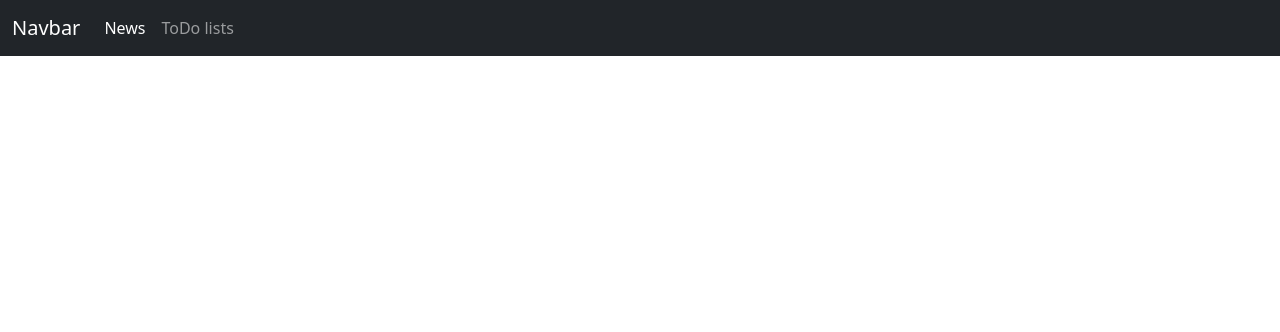
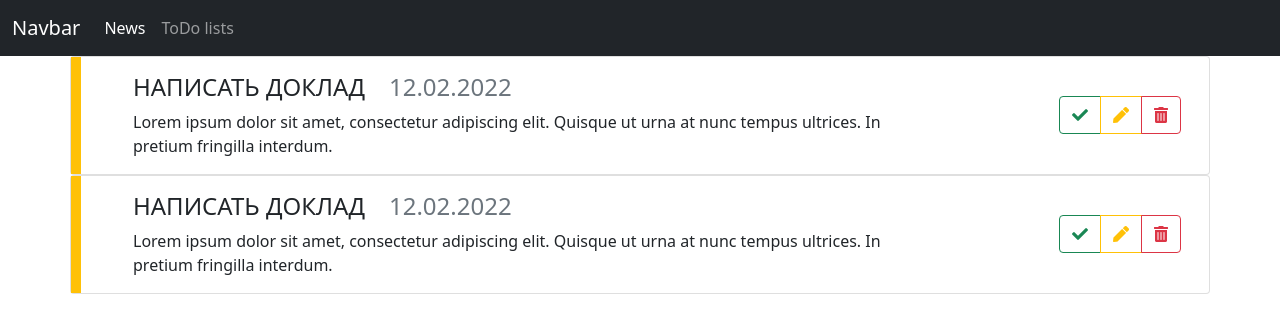
Before and after one commit to vishIGOR/WebFrontendLab4, a React (Create React App) app in the folder lab4.1/: page /todo in a window 1280 px wide. Shown: the top 332 px of the page. Built offline with nearby package versions, Linux system fonts and the light colour scheme.

Commit message:
work with todo

```diff
--- a/lab4.1/src/App.js
+++ b/lab4.1/src/App.js
@@ -4,6 +4,8 @@ import NavBar from './components/navBar';
 import NewsCarousel from './components/news/newsCarousel';
 import NewsHeading from './components/news/newsHeading';
 import { BrowserRouter, Route, Routes } from 'react-router-dom';
+import TodoElement from './components/todo/todoElement';
+import TodoList from './components/todo/todoList';
 
 function App() {
   return (
@@ -26,8 +28,8 @@ function App() {
             </div>
           }>
           </Route>
-          <Route path="/todos" element={
-            <div>ку</div>
+          <Route path="/todo" element={
+            <div><TodoList /></div>
           }></Route>
         </Routes>
       </div>
--- a/lab4.1/src/components/navBar.js
+++ b/lab4.1/src/components/navBar.js
@@ -9,7 +9,7 @@ function NavBar() {
                 <Navbar.Collapse id="navbar_menu">
                     <Nav className="navbar-nav">
                         <Nav.Link className="nav-link active" href="/">News</Nav.Link>
-                        <Nav.Link className="nav-link" href="/todos">ToDo lists</Nav.Link>
+                        <Nav.Link className="nav-link" href="/todo">ToDo lists</Nav.Link>
                     </Nav>
                 </Navbar.Collapse>
             </div>
--- a/lab4.1/src/components/news/newsItem.js
+++ b/lab4.1/src/components/news/newsItem.js
@@ -1,13 +1,8 @@
 import { Card, Row, Col } from "react-bootstrap";
-import {setLikeActionCreator} from "./../../reducers/news-reducer.js";
-// import {useDispatch} from "react-redux";
 
 function NewsItem(props) {
-    let likes = props.likes
-    // const dispatch = useDispatch();
 
     const setLike = () =>{
-        // dispatch(setLikeActionCreator(props.id));
         console.log(props.id);
     }
 
@@ -36,7 +31,7 @@ function NewsItem(props) {
                             <div className="text-muted">{props.date.substr(0, 10)}</div>
                         </div>
                         <div className="col-xs-12 col-sm d-flex flex-row-reverse">
-                            <em>{likes} <i className="text-danger fas fa-heart ml-2 news-like-symbol" onClick={setLike}></i></em>
+                            <em>{props.likes} <i className="text-danger fas fa-heart ml-2 news-like-symbol" onClick={setLike}></i></em>
                         </div>
                     </Row>
                 </div>
--- /dev/null
+++ b/lab4.1/src/components/todo/todoContainer.js
@@ -0,0 +1 @@
+import { Card, Row, Col } from "react-bootstrap";
--- /dev/null
+++ b/lab4.1/src/components/todo/todoElement.js
@@ -0,0 +1,67 @@
+import { Card, Row, Col, Button, ButtonGroup } from "react-bootstrap";
+
+function TodoElement(props) {
+
+
+    return (
+        // <Card className="w-100">
+        //     <Row className="row no-gutters">
+        //         <Col className="badge-warning" style="max-width:10px;"></Col>
+        //         <Col>
+        //             <Card.Body className="container">
+        //                 <Row className="align-items-center">
+        //                     <div className="col-md-cen"></div>
+        //                 </Row>
+        //             </Card.Body>
+        //         </Col>
+        //     </Row>
+
+        // </Card>
+        <Col className="card w-100" xs={12}>
+            <Row className="no-gutters">
+                <Col className="bg-warning pl-0 pr-0" style={{ maxWidth: 10 + 'px', padding: "0 0 0 0 "}}>
+                </Col>
+                <Col>
+                    <div className="card-body container">
+                        <div className="row">
+                            <div className="col-md-9">
+                                <div className="container ">
+                                    <div className="row align-items-center">
+                                        <div className="col-md-auto ">
+                                            <h4 className="text-uppercase element-title">Написать доклад</h4>
+                                        </div>
+                                        <div className="col-md">
+                                            <h4 className="text text-muted">
+                                                12.02.2022</h4>
+                                        </div>
+                                    </div>
+                                    <div className="row">
+                                        <div className="col text element-text">Lorem
+                                            ipsum dolor sit amet,
+                                            consectetur adipiscing elit.
+                                            Quisque ut urna at nunc
+                                            tempus ultrices. In pretium
+                                            fringilla interdum.</div>
+                                    </div>
+                                </div>
+                            </div>
+                            <div
+                                className="col-md-3 d-flex justify-content-end align-items-center">
+                                <ButtonGroup>
+                                    <Button variant="outline-success"><i
+                                        className="fas fa-check"></i></Button>
+                                    <Button variant="outline-warning"><i
+                                        className="fas fa-pen"></i></Button>
+                                    <Button variant="outline-danger"><i
+                                        className="fas fa-trash-alt"></i></Button>
+                                </ButtonGroup>
+                            </div>
+                        </div>
+                    </div>
+                </Col>
+            </Row>
+        </Col>
+    )
+}
+
+export default TodoElement;
--- /dev/null
+++ b/lab4.1/src/components/todo/todoList.js
@@ -0,0 +1,19 @@
+import { Card, Row, Col, Container } from "react-bootstrap";
+import TodoElement from "./todoElement";
+import React from "react";
+
+class TodoList extends React.Component {
+    render() {
+        return (
+            <Container>
+                <Row >
+                    <TodoElement />
+
+                    <TodoElement />
+                </Row>
+            </Container>
+        );
+    }
+}
+
+export default TodoList;
--- a/lab4.1/src/reducers/news-reducer.js
+++ b/lab4.1/src/reducers/news-reducer.js
@@ -33,6 +33,14 @@ export function loadNewsThunkCreator() {
     }
 }
 
+export function setLikeThunkCreator(){
+    return(dispatch) =>{
+        newsApi.setLike().then(data =>{
+            dispatch(loadNewsActionCreator(data));
+        })
+    }
+}
+
 export function setLikeActionCreator(id) {
     return { type: SET_LIKE, id: id }
 }
```
Also changed, not shown: lab4.1/src/api/todoApi.js (added), lab4.1/src/components/todo/todoListWrapper.js (added).
